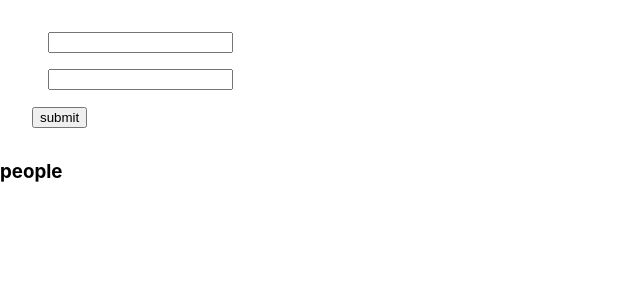
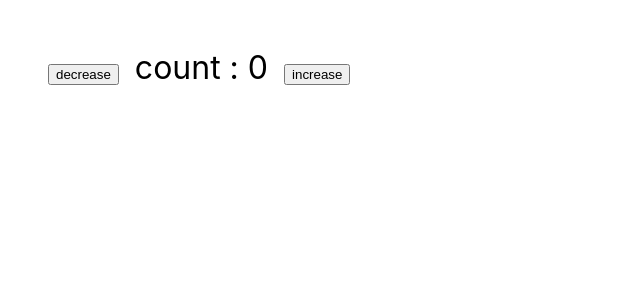
Before and after one commit to js-tut/react-second-tutorial, a React (Create React App) app: page / in a window 1280 px wide. Shown: the top 300 px of the page, without its empty margins (0-640 px from the left). Built offline with nearby package versions, Linux system fonts and the light colour scheme.

Commit message:
React Fragment Functional this.setState()

```diff
--- a/src/App.js
+++ b/src/App.js
@@ -1,77 +1,59 @@
 import React, { Component } from "react";
 import "./App.css";
-//uncontrolled inputs
+//React Fragment and this.setState() is asynchronous
+//Functional this.setState()
 
-class Form extends Component {
+class Counter extends Component {
   state = {
-    firstName: "",
-    lastName: "",
-    people: []
+    count: 0
   };
-  handleChange = event => {
-    // console.log(event.target);
-    // console.log(event.target.name);
-    // console.log(event.target.value);
-
-    // if (event.target.name === "firstName") {
-    //   const textValue = event.target.value;
-
-    //   this.setState({
-    //     firstName: textValue
-    //   });
-    // }
-    const value = event.target.value;
-    this.setState({
-      [event.target.name]: value
-    });
+  hanleIncrease = () => {
+    // console.log("called first :", this.state.count);
+    this.setState(
+      {
+        count: this.state.count + 1
+      }
+      // () => console.log("called second :", this.state.count)
+    );
+    // this.setState({
+    //   count: this.state.count + 2
+    // });
+    // console.log("called third :", this.state.count);
   };
-
-  handleSubmit = e => {
-    e.preventDefault();
-    const firstName = this.state.firstName;
-    const lastName = this.state.lastName;
-    if (firstName.length > 0 && lastName.length > 0) {
-      const person = ` ${firstName} ${lastName} `;
-      this.setState({
-        people: [...this.state.people, person],
-        firstName: "",
-        lastName: ""
-      });
-    }
+  hanleDecrease = () => {
+    console.log("called first :", this.state.count);
+    this.setState(
+      (state, props) => {
+        return { count: state.count - props.amount };
+      },
+      () => console.log("called second :", this.state.count)
+    );
+    // this.setState((state, props) => {
+    //   return { count: state.count - 2 };
+    // });
+    console.log("called third :", this.state.count);
   };
 
   render() {
     return (
-      <section>
-        <article>
-          <form onSubmit={this.handleSubmit}>
-            <input
-              type="text"
-              name="firstName"
-              value={this.state.firstName}
-              onChange={this.handleChange}
-            />
-            <input
-              type="text"
-              name="lastName"
-              value={this.state.lastName}
-              onChange={this.handleChange}
-            />
-            <button type="submit">submit</button>
-          </form>
-        </article>
-        <article>
-          <h1>people</h1>
-          <div>{this.state.people}</div>
-        </article>
-      </section>
+      <>
+        <div style={{ margin: "3rem", fontSize: "2rem" }}>
+          <button type="button" onClick={this.hanleDecrease}>
+            decrease
+          </button>
+          <span style={{ margin: "1rem" }}>count : {this.state.count}</span>
+          <button type="button" onClick={this.hanleIncrease}>
+            increase
+          </button>
+        </div>
+      </>
     );
   }
 }
 
 class App extends Component {
   render() {
-    return <Form />;
+    return <Counter amount="2" />;
   }
 }
 
```
